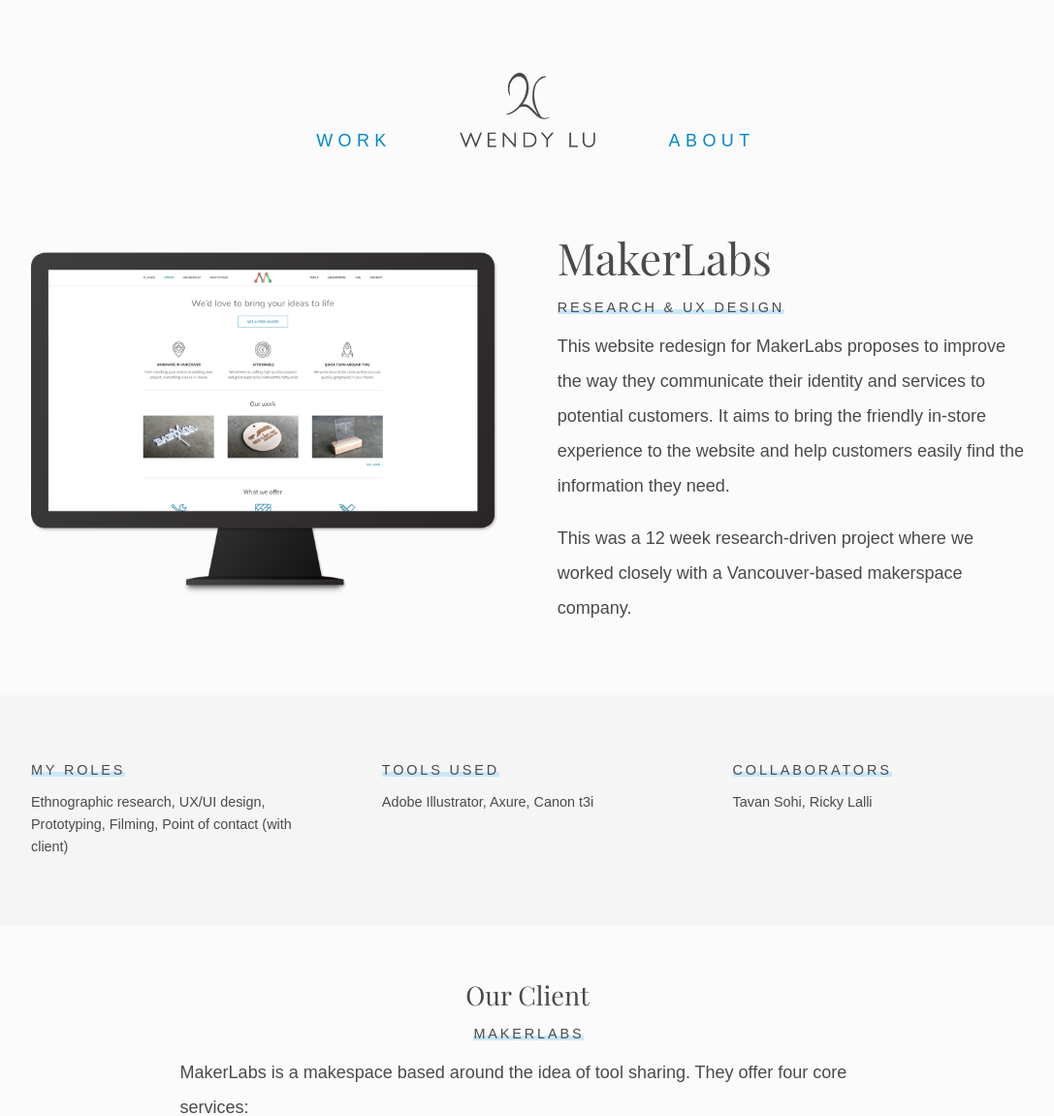
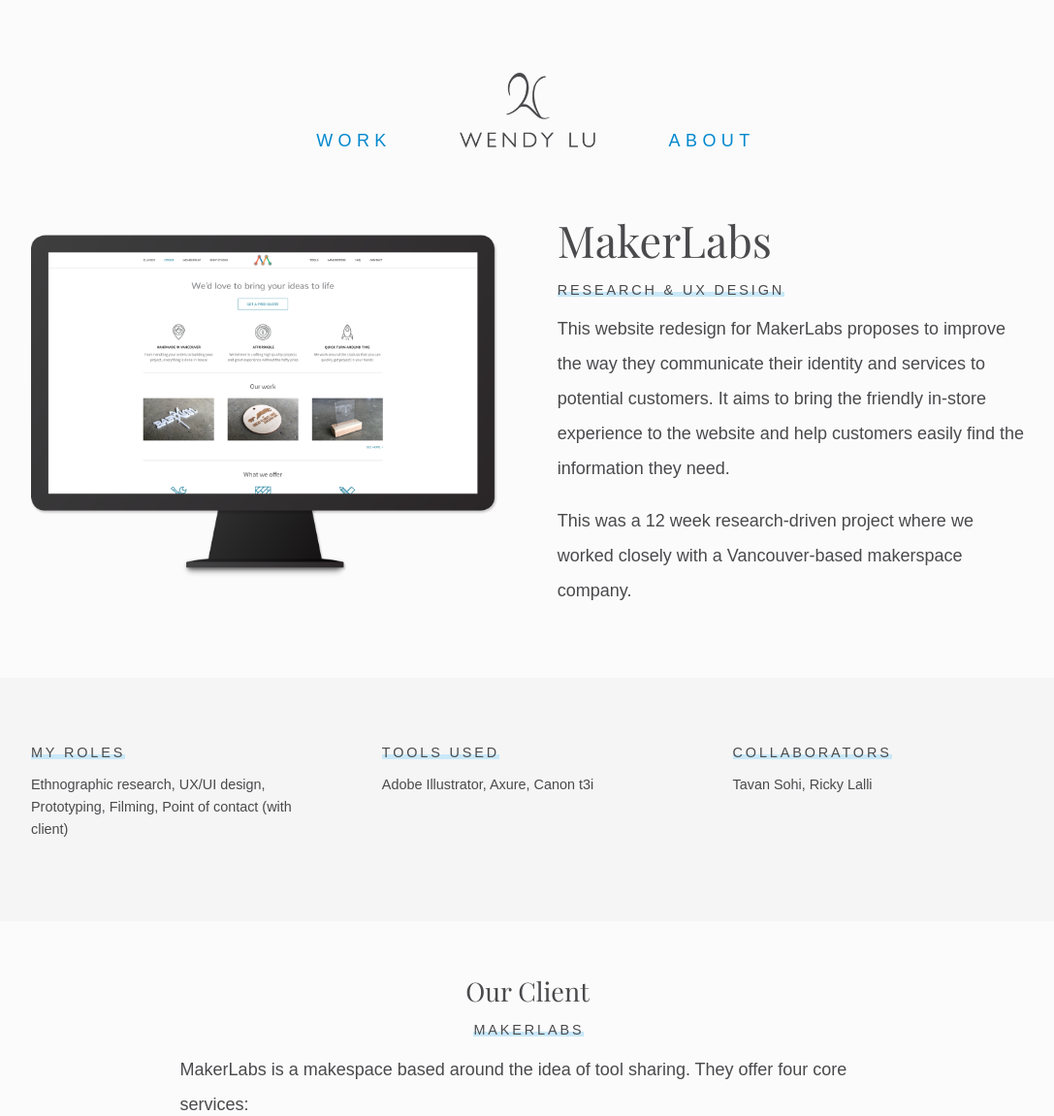
Before and after one commit to wendyyuanlu/p3, a PHP site: page /makerlabs.php in a window 1280 px wide; the page is wider, and only the part inside the window is pictured. Shown: the top 1151 px of that part at 97% size, without its empty margins (96-1183 px from the left). Run offline with PHP 8.4, Linux system fonts and the light colour scheme; some web fonts are replaced.

Commit message:
modified header margin

```diff
--- a/css/main.css
+++ b/css/main.css
@@ -449,6 +449,10 @@ code {
   text-align: center;
 }
 
+.intro {
+  margin-top: -1em;
+}
+
 .intro .col-2:first-child {
   margin-bottom: 0;
 }
@@ -675,28 +679,6 @@ p.social img {
    END NAVIGATION
   -----------------------------------*/
 
-
-  /*-----------------------------------
-   GENERAL GRID
-  -----------------------------------*/
-
-  .col-2.grid-text {
-    order: 1;
-  }
-
-  .col-2.grid-image {
-    order: 2;
-  }
-
-
-  .details .col-3:nth-of-type(1), .details .col-3:nth-of-type(2) {
-    margin-bottom: 0.8em;
-  }
-
-  /*-----------------------------------
-   END GENERAL GRID
-  -----------------------------------*/
-
   #project-nav {
     display: none;
     visibility: hidden;
@@ -736,11 +718,24 @@ p.social img {
   }
 
   .col-3 {
-    width: calc((100% - 12%)/3 );
+    width: calc((100% - 12%)/3);
   }
 
   .col-4 {
-    width: calc((100% - 18%)/4 );
+    width: calc((100% - 18%)/4);
+  }
+
+  .col-2.grid-text {
+    order: 1;
+  }
+
+  .col-2.grid-image {
+    order: 2;
+  }
+
+
+  .details .col-3:nth-of-type(1), .details .col-3:nth-of-type(2) {
+    margin-bottom: 0.8em;
   }
 
   /*-----------------------------------
```
